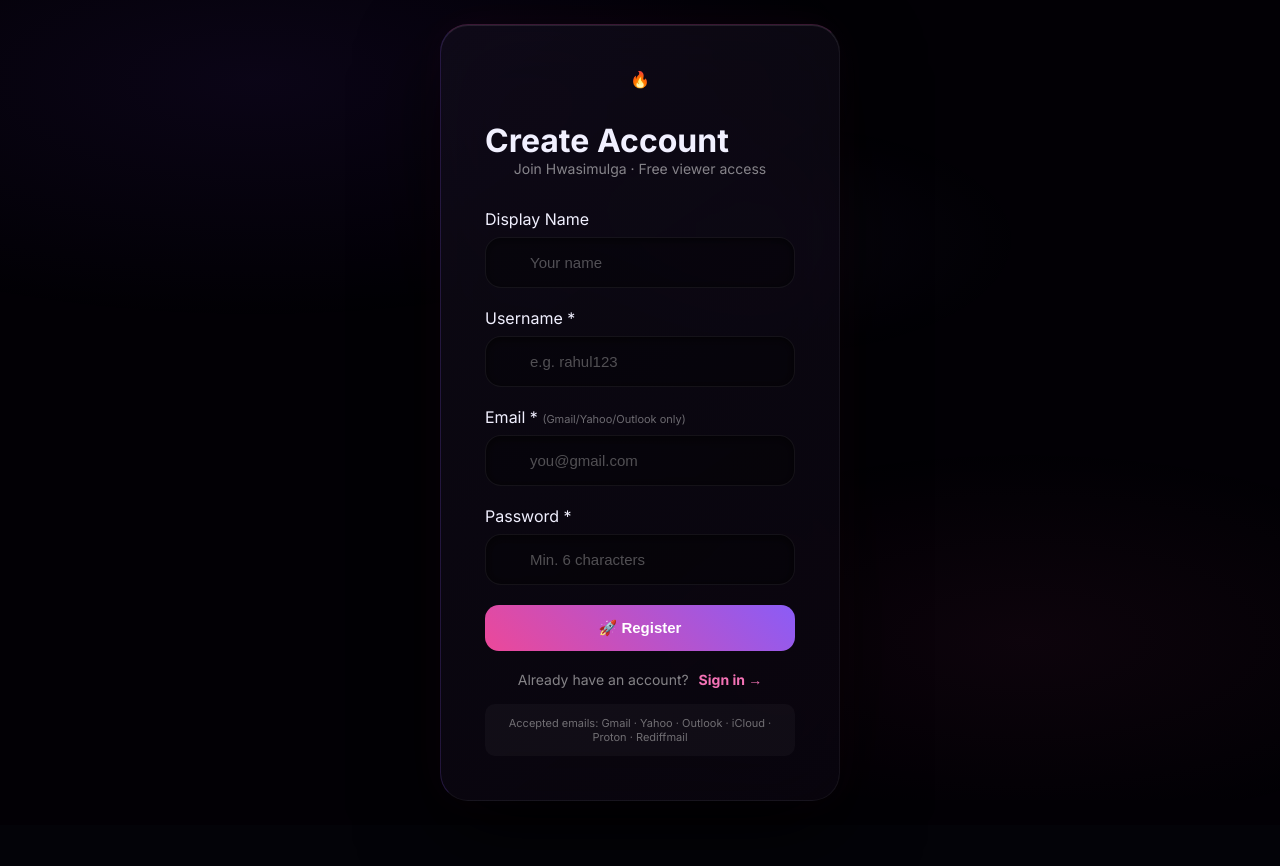
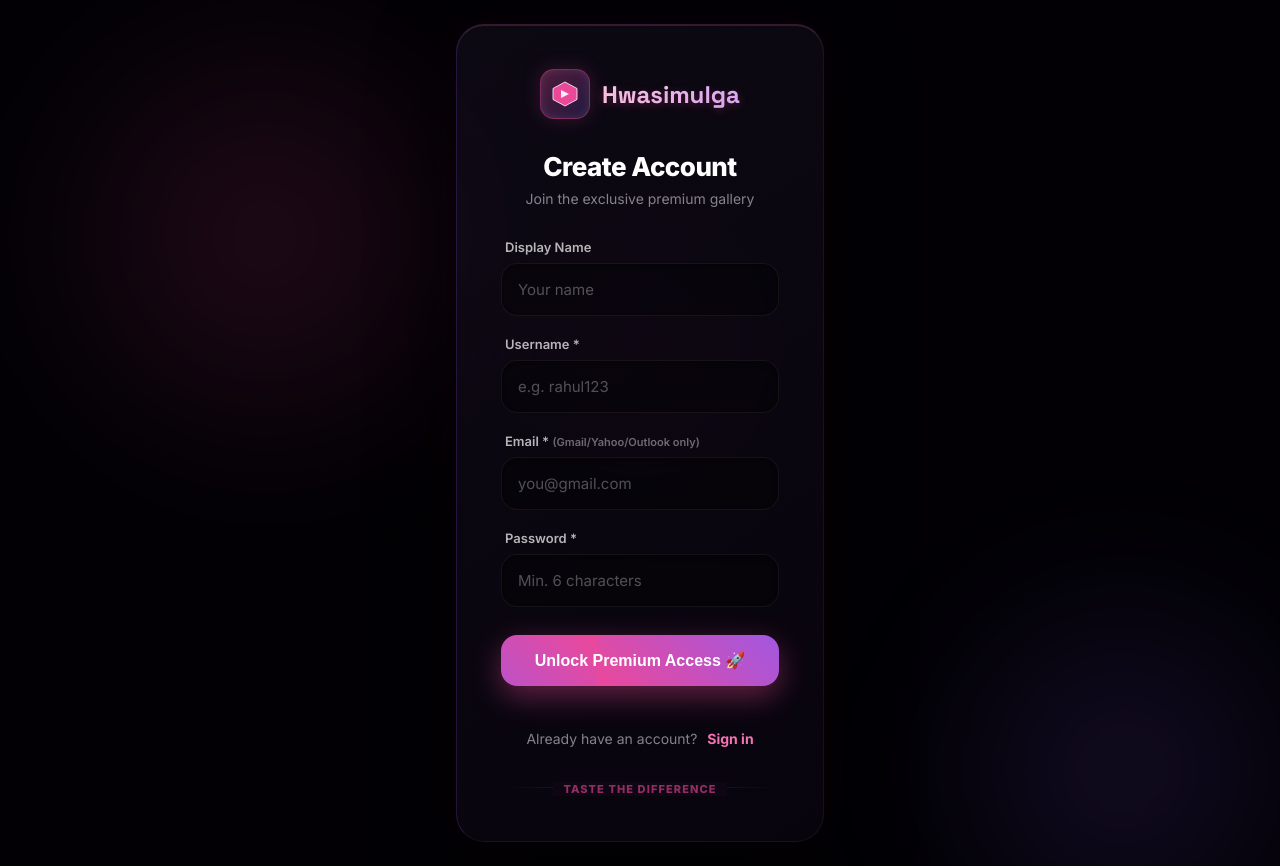
Before and after one commit to Myabe-T/hwasimulga, a Next.js app: page /register in a window 1280 px wide. Before the commit the page ends 825 px from the top, so only its background shows below. Built offline with nearby package versions, Linux system fonts and the light colour scheme.

Commit message:
Fix register duplicate username bug, pending redirect bug, and revamp register UI to match 3D sexy login

```diff
--- a/app/api/register/route.js
+++ b/app/api/register/route.js
@@ -4,7 +4,7 @@
 import {
   getRegUsers, saveRegUsers,
   getPendingUsers, savePendingUsers,
-  getRegApprovalRequired,
+  getRegApprovalRequired, getUsers,
 } from '@/lib/redis';
 
 const ALLOWED_DOMAINS = [
@@ -47,8 +47,8 @@
       return NextResponse.json({ error: 'Please use Gmail, Yahoo, Outlook, iCloud or Proton email' }, { status: 400 });
 
     // Duplicate check across all user stores
-    const [regUsers, pendingUsers] = await Promise.all([getRegUsers(), getPendingUsers()]);
-    const allExisting = [...regUsers, ...pendingUsers];
+    const [regUsers, pendingUsers, staticUsers] = await Promise.all([getRegUsers(), getPendingUsers(), getUsers()]);
+    const allExisting = [...regUsers, ...pendingUsers, ...staticUsers];
     if (allExisting.some(u => u.username?.toLowerCase() === username.toLowerCase()))
       return NextResponse.json({ error: 'Username already taken' }, { status: 409 });
     if (allExisting.some(u => u.email?.toLowerCase() === email.toLowerCase()))
--- a/app/register/page.js
+++ b/app/register/page.js
@@ -14,9 +14,12 @@
     return ALLOWED_DOMAINS.includes(email.split('@')[1].toLowerCase());
   }
 
+  const [successMsg, setSuccessMsg] = useState('');
+
   async function handleSubmit(e) {
     e.preventDefault();
     setErr('');
+    setSuccessMsg('');
     if (!emailOk(form.email)) {
       setErr('Please use Gmail, Yahoo, Outlook, iCloud or Proton email');
       return;
@@ -30,60 +33,118 @@
       });
       const d = await r.json();
       if (!r.ok) { setErr(d.error || 'Registration failed'); return; }
+
+      if (d.pending) {
+        setSuccessMsg(d.message || 'Registration submitted! An admin will review and approve your account shortly.');
+        setForm({ username: '', email: '', password: '', displayName: '' });
+      } else {
         window.location.href = '/gallery';
+      }
     } catch { setErr('Network error. Try again.'); }
     finally { setLoading(false); }
   }
 
   return (
-    <div className={styles.page}>
+    <main className={styles.main}>
+      {/* Floating orbs */}
+      <div className={styles.orb1} />
+      <div className={styles.orb2} />
+      <div className={styles.orb3} />
+
+      <div className={styles.cardWrap}>
         <div className={styles.card}>
-        <div className={styles.logo}>🔥</div>
-        <h1 className={styles.title}>Create Account</h1>
-        <p className={styles.sub}>Join Hwasimulga · Free viewer access</p>
+          {/* Logo */}
+          <div className={styles.logo}>
+            <div className={styles.logoIcon}>
+              <svg width="28" height="28" viewBox="0 0 28 28" fill="none">
+                <path d="M14 2L26 8.5V19.5L14 26L2 19.5V8.5L14 2Z" fill="url(#g1)" stroke="rgba(255,255,255,0.8)" strokeWidth="1"/>
+                <path d="M10 10l8 4-8 4V10z" fill="white" opacity="0.9"/>
+                <defs>
+                  <linearGradient id="g1" x1="2" y1="2" x2="26" y2="26">
+                    <stop offset="0%" stopColor="#ec4899"/>
+                    <stop offset="100%" stopColor="#8b5cf6"/>
+                  </linearGradient>
+                </defs>
+              </svg>
+            </div>
+            <span className={styles.logoText}>Hwasimulga</span>
+          </div>
 
+          <h1 className={styles.heading}>Create Account</h1>
+          <p className={styles.sub}>Join the exclusive premium gallery</p>
+
+          {successMsg ? (
+            <div style={{textAlign:'center', padding:'20px', background:'rgba(34,197,94,.1)', border:'1px solid rgba(34,197,94,.2)', borderRadius:16, color:'#4ade80', animation:'slideUp 0.5s ease'}}>
+              <div style={{fontSize:40, marginBottom:10}}>✨</div>
+              <strong style={{display:'block', fontSize:16, marginBottom:8}}>You're on the list!</strong>
+              <div style={{fontSize:14, color:'rgba(255,255,255,.7)'}}>{successMsg}</div>
+              <a href="/login" style={{display:'inline-block', marginTop:16, color:'#fff', textDecoration:'underline'}}>Go to Login</a>
+            </div>
+          ) : (
             <form onSubmit={handleSubmit} className={styles.form}>
               <div className={styles.field}>
-            <label>Display Name</label>
-            <input className={styles.input} placeholder="Your name" value={form.displayName}
+                <label className={styles.label}>Display Name</label>
+                <div className={styles.inputWrap}>
+                  <input className={`input ${styles.input}`} style={{paddingLeft:16}} placeholder="Your name" value={form.displayName}
                     onChange={e => setForm(p => ({ ...p, displayName: e.target.value }))} />
                 </div>
+              </div>
               <div className={styles.field}>
-            <label>Username *</label>
-            <input className={styles.input} placeholder="e.g. rahul123" required value={form.username}
+                <label className={styles.label}>Username *</label>
+                <div className={styles.inputWrap}>
+                  <input className={`input ${styles.input}`} style={{paddingLeft:16}} placeholder="e.g. rahul123" required value={form.username}
                     onChange={e => setForm(p => ({ ...p, username: e.target.value.toLowerCase().replace(/[^a-z0-9_]/g,'') }))} />
                 </div>
+              </div>
               <div className={styles.field}>
-            <label>Email * <span style={{fontSize:11,color:'rgba(255,255,255,.4)'}}>(Gmail/Yahoo/Outlook only)</span></label>
-            <input className={styles.input} type="email" placeholder="you@gmail.com" required value={form.email}
+                <label className={styles.label}>Email * <span style={{fontSize:11,color:'rgba(255,255,255,.4)'}}>(Gmail/Yahoo/Outlook only)</span></label>
+                <div className={styles.inputWrap}>
+                  <input className={`input ${styles.input}`} style={{paddingLeft:16}} type="email" placeholder="you@gmail.com" required value={form.email}
                     onChange={e => setForm(p => ({ ...p, email: e.target.value }))} />
+                </div>
                 {form.email && !emailOk(form.email) && (
-              <span style={{fontSize:11,color:'#f87171',marginTop:4,display:'block'}}>
+                  <span style={{fontSize:11,color:'#f87171',marginTop:4,display:'block',paddingLeft:4}}>
                     ⚠ Use Gmail, Yahoo, Outlook, iCloud or Proton
                   </span>
                 )}
               </div>
               <div className={styles.field}>
-            <label>Password *</label>
-            <input className={styles.input} type="password" placeholder="Min. 6 characters" required value={form.password}
+                <label className={styles.label}>Password *</label>
+                <div className={styles.inputWrap}>
+                  <input className={`input ${styles.input}`} style={{paddingLeft:16}} type="password" placeholder="Min. 6 characters" required value={form.password}
                     onChange={e => setForm(p => ({ ...p, password: e.target.value }))} />
                 </div>
+              </div>
 
-          {err && <div className={styles.error}>{err}</div>}
+              {err && (
+                <div className={styles.error}>
+                  <svg width="14" height="14" viewBox="0 0 24 24" fill="none" stroke="currentColor" strokeWidth="2">
+                    <circle cx="12" cy="12" r="10"/><line x1="12" y1="8" x2="12" y2="12"/><line x1="12" y1="16" x2="12.01" y2="16"/>
+                  </svg>
+                  {err}
+                </div>
+              )}
 
-          <button className={styles.btn} type="submit" disabled={loading}>
-            {loading ? 'Creating account…' : '🚀 Register'}
+              <button className={styles.submitBtn} type="submit" disabled={loading}>
+                {loading ? 'Creating account…' : 'Unlock Premium Access 🚀'}
               </button>
+
+              <div className={styles.registerLink}>
+                Already have an account? <a href="/login">Sign in</a>
+              </div>
             </form>
+          )}
 
-        <p className={styles.switchLink}>
-          Already have an account? <a href="/login">Sign in →</a>
-        </p>
+          {/* Sexy Flirty Line */}
+          <div style={{marginTop:30, textAlign:'center', position:'relative'}}>
+            <div style={{position:'absolute', top:'50%', left:0, right:0, height:1, background:'linear-gradient(90deg, transparent, rgba(236,72,153,.3), transparent)'}} />
+            <span style={{background:'#0e0713', padding:'0 10px', position:'relative', fontSize:11, color:'rgba(236,72,153,.6)', letterSpacing:'.1em', textTransform:'uppercase', fontWeight:800}}>
+              Taste The Difference
+            </span>
+          </div>
 
-        <div style={{marginTop:16,padding:12,background:'rgba(255,255,255,.03)',borderRadius:10,fontSize:11,color:'rgba(255,255,255,.4)',textAlign:'center'}}>
-          Accepted emails: Gmail · Yahoo · Outlook · iCloud · Proton · Rediffmail
         </div>
       </div>
-    </div>
+    </main>
   );
 }
```
Also changed, not shown: app/login/page.js (+9 -0 lines). Lines whose indentation alone changed are shown as unchanged.
